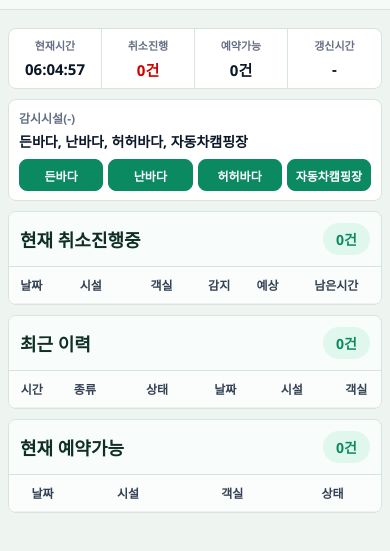
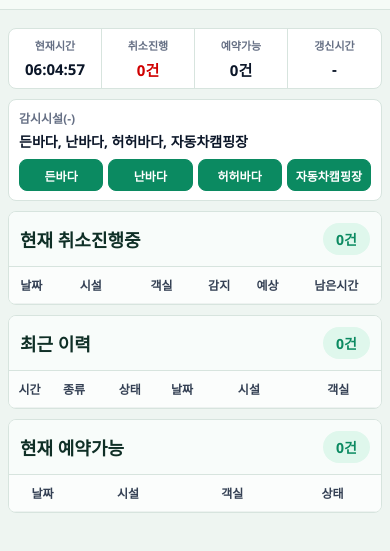
Before and after one commit to priceless84/go-mangsang, a website: page public/index.html in a window 390 px wide. Shown: the part 69-620 px from the top of the page. Drawn offline with Linux system fonts and the light colour scheme; no server answers.

Commit message:
Adjust history table room column

```diff
--- a/public/style.css
+++ b/public/style.css
@@ -282,32 +282,36 @@ td {
 
 .history-panel th:nth-child(1),
 .history-panel td:nth-child(1) {
-  width: 13%;
+  width: 12%;
 }
 
 .history-panel th:nth-child(2),
 .history-panel td:nth-child(2) {
-  width: 16%;
+  width: 14%;
 }
 
 .history-panel th:nth-child(3),
 .history-panel td:nth-child(3) {
-  width: 22%;
+  width: 18%;
 }
 
 .history-panel th:nth-child(4),
 .history-panel td:nth-child(4) {
-  width: 14%;
+  width: 12%;
 }
 
 .history-panel th:nth-child(5),
 .history-panel td:nth-child(5) {
-  width: 21%;
+  width: 24%;
 }
 
 .history-panel th:nth-child(6),
 .history-panel td:nth-child(6) {
-  width: 14%;
+  width: 20%;
+}
+
+.history-panel td:nth-child(6) {
+  text-overflow: clip;
 }
 
 .state-end {
@@ -438,11 +442,37 @@ td {
 
   .history-panel th:nth-child(1),
   .history-panel td:nth-child(1) {
-    width: 12%;
+    width: 11%;
+  }
+
+  .history-panel th:nth-child(2),
+  .history-panel td:nth-child(2) {
+    width: 13%;
+  }
+
+  .history-panel th:nth-child(3),
+  .history-panel td:nth-child(3) {
+    width: 17%;
+  }
+
+  .history-panel th:nth-child(4),
+  .history-panel td:nth-child(4) {
+    width: 11%;
+  }
+
+  .history-panel th:nth-child(5),
+  .history-panel td:nth-child(5) {
+    width: 25%;
   }
 
   .history-panel th:nth-child(6),
   .history-panel td:nth-child(6) {
-    width: 13%;
+    width: 23%;
+  }
+
+  .history-panel td:nth-child(6) {
+    padding-left: 1px;
+    padding-right: 1px;
+    font-size: 11px;
   }
 }
```
